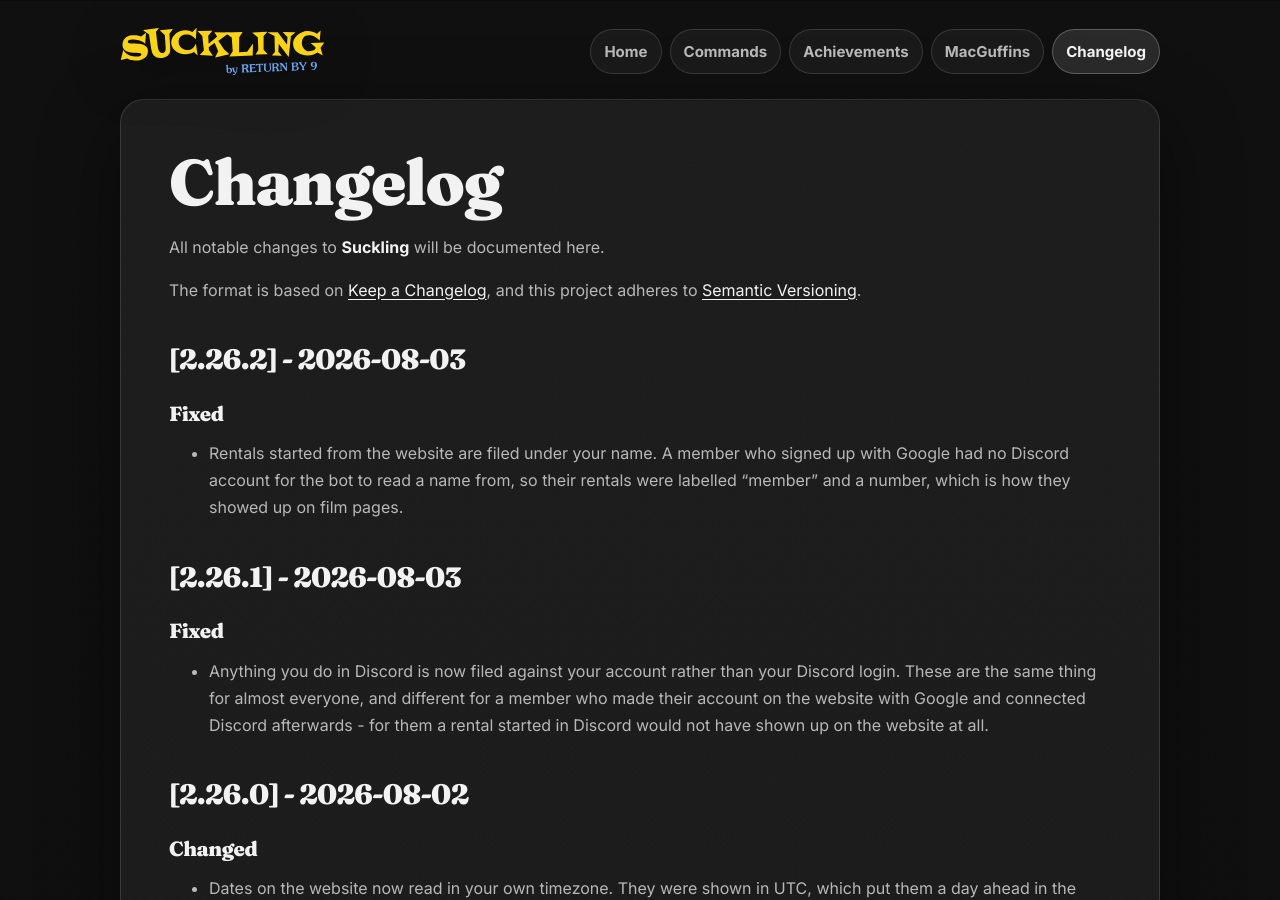
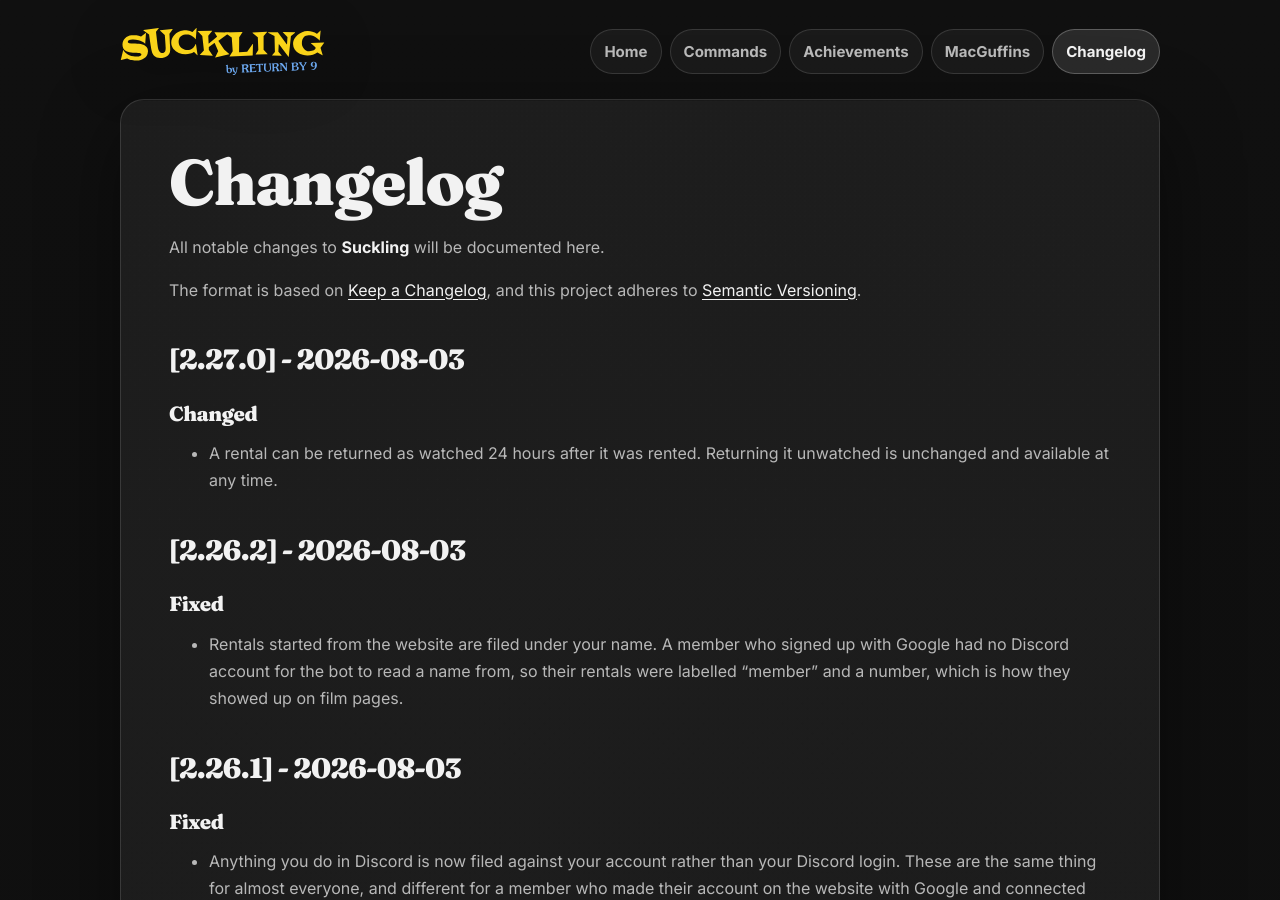
Before and after one commit to rupertosandez/sucklingsite, a Jekyll site: the page built from CHANGELOG.md, in a window 1280 px wide and 900 px high. Built offline with Jekyll 4.4.1, drawn with Linux system fonts in a browser that asks for light colours.

Commit message:
2.27.0: watched returns wait 24 hours
Co-Authored-By: Claude Opus 5 <noreply@anthropic.com>

```diff
--- a/COMMANDS.md
+++ b/COMMANDS.md
@@ -131,6 +131,8 @@ set it on the website, under settings -> privacy and sync.
 start the private return flow.
 
 choose the rental, pick **watched it** or **didn't watch**, then fill out the popup.
+
+**watched it** becomes available 24 hours after you rent. **didn't watch** is available at any time.
 
 on return, the forum thread is edited in-place: updated with your rating if you gave one and your review, renamed from "checked out" to "reviewed", and the **recommendation** forum tag is added if you checked yes.
 
```
Also changed, not shown: CHANGELOG.md.
